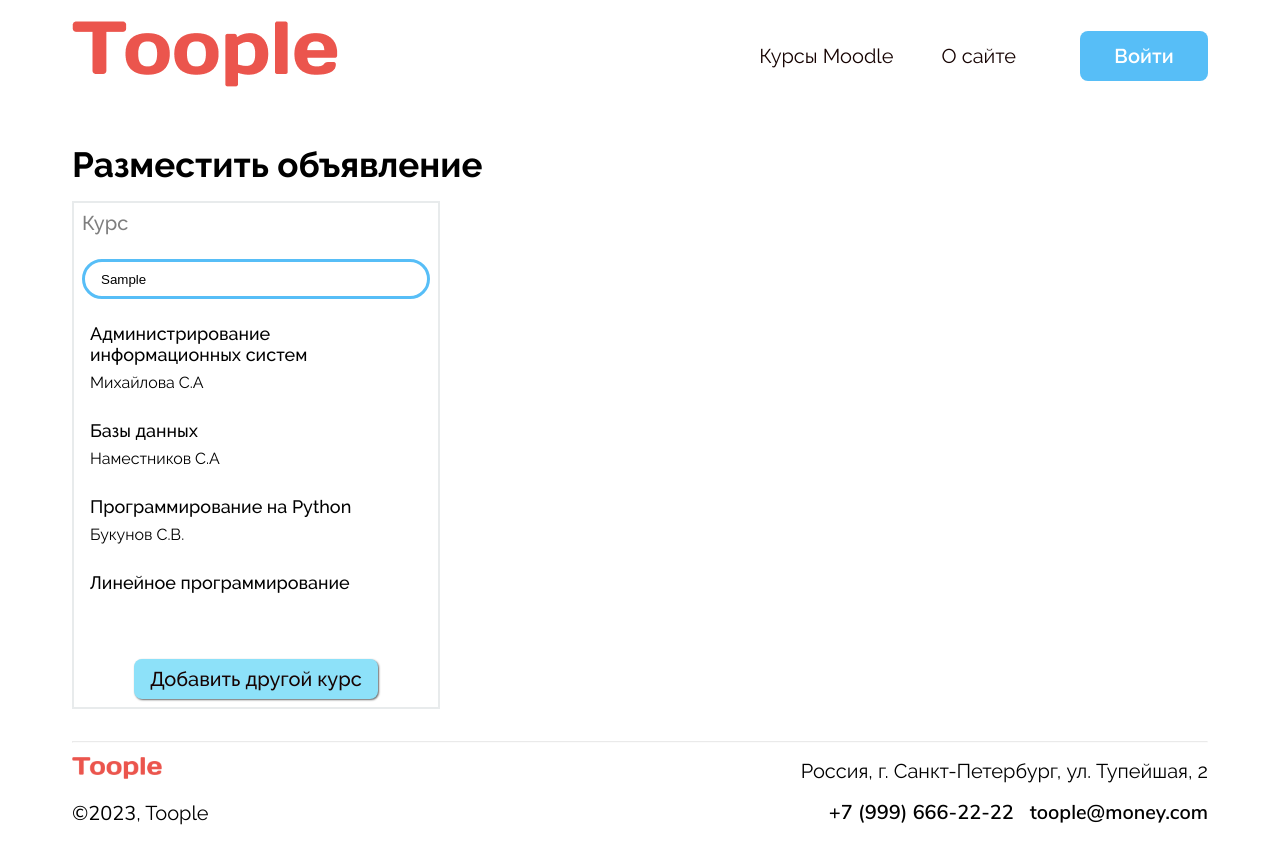
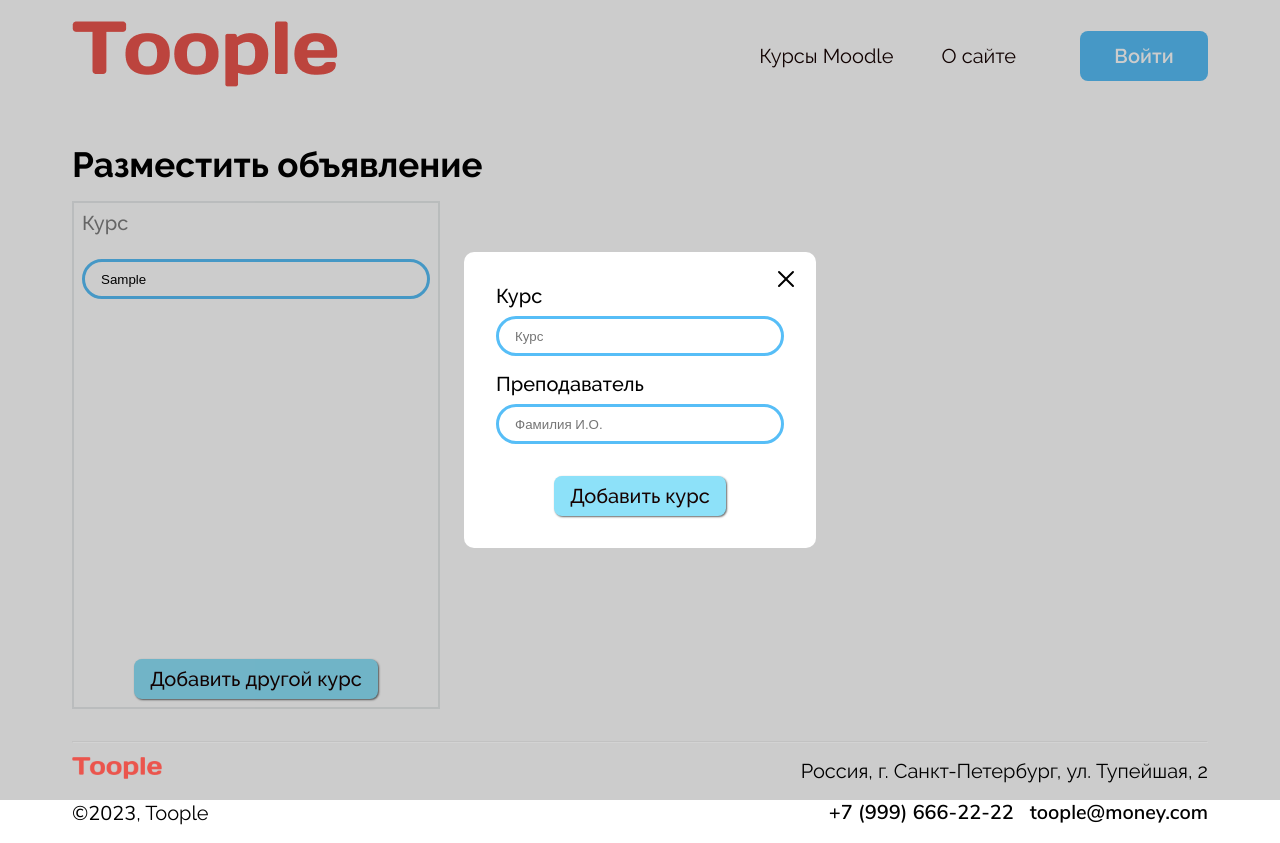
Before and after one commit to BooogdaaaN/Toople, a React (Create React App) app: page /create in a window 1280 px wide. Both pictures are taken after typing "Sample" into the empty fields and a click on the button "Добавить другой курс". Built offline with nearby package versions, Linux system fonts and the light colour scheme.

Commit message:
feat: selectList search, sorting

```diff
--- /dev/null
+++ b/src/components/AddCourseForm.jsx
@@ -0,0 +1,30 @@
+import "../stylesheets/AddCourseForm.scss";
+import InputField from "./UI/input_field/InputField";
+import BlueButton from "../components/UI/blue_button/BlueButton.jsx";
+import { useState } from "react";
+function AddCourseForm({ onSubmit }) {
+    const [newCourseName, setNewCourseName] = useState("");
+    const [newTeacherName, setNewTeacherName] = useState("");
+    function handleSubmit(e) {
+        onSubmit(newCourseName, newTeacherName);
+    }
+
+    return (
+        <div className="addCourseForm">
+            <form>
+                <InputField
+                    placeholder={"Курс"}
+                    label={{ text: "Курс", for: "courseName" }}
+                    onChange={(e) => setNewCourseName(e.target.value)}
+                />
+                <InputField
+                    placeholder={"Фамилия И.О."}
+                    label={{ text: "Преподаватель", for: "teacherName" }}
+                    onChange={(e) => setNewTeacherName(e.target.value)}
+                />
+            </form>
+            <BlueButton onClick={handleSubmit}>Добавить курс</BlueButton>
+        </div>
+    );
+}
+export default AddCourseForm;
--- a/src/components/SelectList.jsx
+++ b/src/components/SelectList.jsx
@@ -1,15 +1,42 @@
+import { useEffect, useMemo, useState } from "react";
 import "../stylesheets/SelectList.scss";
 import InputField from "./UI/input_field/InputField";
-function SelectList({ title, method, action, elements }) {
+import BlueButton from "../components/UI/blue_button/BlueButton.jsx";
+function SelectList({ title, elements, onAdd }) {
+    const [searchQuery, setSearchQuery] = useState("");
+    const [displayedElements, setDisplayedElements] = useState(elements);
+
+    useEffect(() => {
+        setDisplayedElements(() => {
+            const sortedElements = [...elements].sort((a, b) => {
+                if (a["sortBy"] === "newElement") return -1;
+                return a["sortBy"]?.localeCompare(b["sortBy"]);
+            });
+            const filteredElements = sortedElements.filter((element) => {
+                const searchInArray = (element) =>
+                    element.toLowerCase().includes(searchQuery.toLowerCase());
+
+                if (element.searchBy.some(searchInArray)) return true;
+                return false;
+            });
+            return filteredElements;
+        });
+    }, [elements, searchQuery]);
+
     return (
         <div className="selectList">
             <div className="selectList__title">{title}</div>
             <div className="selectList__search">
-                <InputField placeholder={"поиск"} name="search" id="search" />
+                <InputField
+                    placeholder={"Поиск"}
+                    name="search"
+                    id="search"
+                    onChange={(e) => setSearchQuery(e.target.value)}
+                />
             </div>
 
             <fieldset>
-                {elements.map((element, index) => (
+                {displayedElements.map((element, index) => (
                     <div key={index} className="selectList__element">
                         <input
                             type="radio"
@@ -23,7 +50,7 @@ function SelectList({ title, method, action, elements }) {
             </fieldset>
 
             <div className="selectList__addBtn">
-                <button>Добавить другой курс</button>
+                <BlueButton onClick={onAdd}>Добавить другой курс</BlueButton>
             </div>
         </div>
     );
--- a/src/components/UI/input_field/InputField.jsx
+++ b/src/components/UI/input_field/InputField.jsx
@@ -1,6 +1,6 @@
 import classes from "./InputField.module.scss";
 
-function InputField({ placeholder, label, id, type, name, icon }) {
+function InputField({ placeholder, label, id, type, name, icon, onChange }) {
     return (
         <div className={classes.inputField}>
             {label && <label htmlFor={label.for}>{label.text}</label>}
@@ -9,6 +9,7 @@ function InputField({ placeholder, label, id, type, name, icon }) {
                 placeholder={placeholder}
                 name={name}
                 type={type}
+                onChange={onChange}
             />
             {icon && (
                 <div className={classes.icon}>
--- a/src/components/UI/popUp/PopUp.module.scss
+++ b/src/components/UI/popUp/PopUp.module.scss
@@ -2,7 +2,6 @@
 
 .popUp {
     position: relative;
-    padding: 3.2rem;
 
     &__close {
         position: absolute;
--- a/src/data.js
+++ b/src/data.js
@@ -23,7 +23,7 @@ const coursesData = {
         {
             id: 5,
             name: "Практические занятия_Информационные технологии графического проектирования",
-            teacherName: "Какой-точел С.В.",
+            teacherName: "Петров С.В.",
         },
     ],
 };
--- a/src/index.js
+++ b/src/index.js
@@ -4,7 +4,7 @@ import App from "./App";
 
 const root = ReactDOM.createRoot(document.getElementById("root"));
 root.render(
-    // <React.StrictMode>
-    <App />
-    // </React.StrictMode>
+    <React.StrictMode>
+        <App />
+    </React.StrictMode>
 );
--- a/src/pages/CreateAd.jsx
+++ b/src/pages/CreateAd.jsx
@@ -1,11 +1,17 @@
 import "../stylesheets/CreateAd.scss";
 import SelectList from "../components/SelectList.jsx";
 import ElementToSelect from "../components/ElementToSelect.jsx";
+import AddCourseForm from "../components/AddCourseForm.jsx";
+import PopUp from "../components/UI/popUp/PopUp.jsx";
+import { useEffect, useState } from "react";
 import { coursesData, tasksData } from "../data.js";
 function CreateAd() {
-    // getCourses
-    const listCourseElements = coursesData.courses.map((course) => {
-        return {
+    const [isAddingCourse, setIsAddingCourse] = useState(false);
+    const [listCourseElements, setListCourseElements] = useState([]);
+
+    useEffect(() => {
+        setListCourseElements(
+            coursesData.courses.map((course) => ({
                 elementToDislay: (
                     <ElementToSelect
                         title={course.name}
@@ -13,8 +19,29 @@ function CreateAd() {
                     />
                 ),
                 value: course.id,
-        };
-    });
+                sortBy: course.name,
+                searchBy: [course.name, course.teacherName],
+            }))
+        );
+    }, []);
+
+    function addNewCourse(newCourseName, newTeacherName) {
+        setIsAddingCourse(false);
+        setListCourseElements((prev) => [
+            ...prev,
+            {
+                elementToDislay: (
+                    <ElementToSelect
+                        title={newCourseName}
+                        subtitle={newTeacherName}
+                    />
+                ),
+                value: "newId",
+                sortBy: "newElement",
+                searchBy: [newCourseName, newTeacherName],
+            },
+        ]);
+    }
     return (
         <div className="createAd">
             <h1>Разместить объявление</h1>
@@ -22,12 +49,17 @@ function CreateAd() {
                 <div className="createAd__courseForm">
                     <SelectList
                         title="Курс"
-                        method={"post"}
-                        action={""}
                         elements={listCourseElements}
+                        onAdd={() => setIsAddingCourse(true)}
                     />
                 </div>
             </div>
+            <PopUp
+                isOpen={isAddingCourse}
+                onClose={() => setIsAddingCourse(false)}
+            >
+                <AddCourseForm onSubmit={addNewCourse} />
+            </PopUp>
         </div>
     );
 }
--- /dev/null
+++ b/src/stylesheets/AddCourseForm.scss
@@ -0,0 +1,19 @@
+@import "../main.scss";
+
+.addCourseForm {
+    display: flex;
+    flex-direction: column;
+    gap: 3.2rem;
+    align-items: center;
+    width: 35.2rem;
+    padding: 3.2rem;
+    background-color: $white;
+    border-radius: 1rem;
+
+    form {
+        display: flex;
+        flex-direction: column;
+        gap: 1.6rem;
+        width: 100%;
+    }
+}
--- a/src/stylesheets/SelectList.scss
+++ b/src/stylesheets/SelectList.scss
@@ -23,6 +23,7 @@
         display: flex;
         flex-direction: column;
         gap: 1.2rem;
+        width: 100%;
         height: 28.8rem;
         margin-bottom: 5.6rem;
         overflow-y: scroll;
```
Lines whose indentation alone changed are shown as unchanged.
